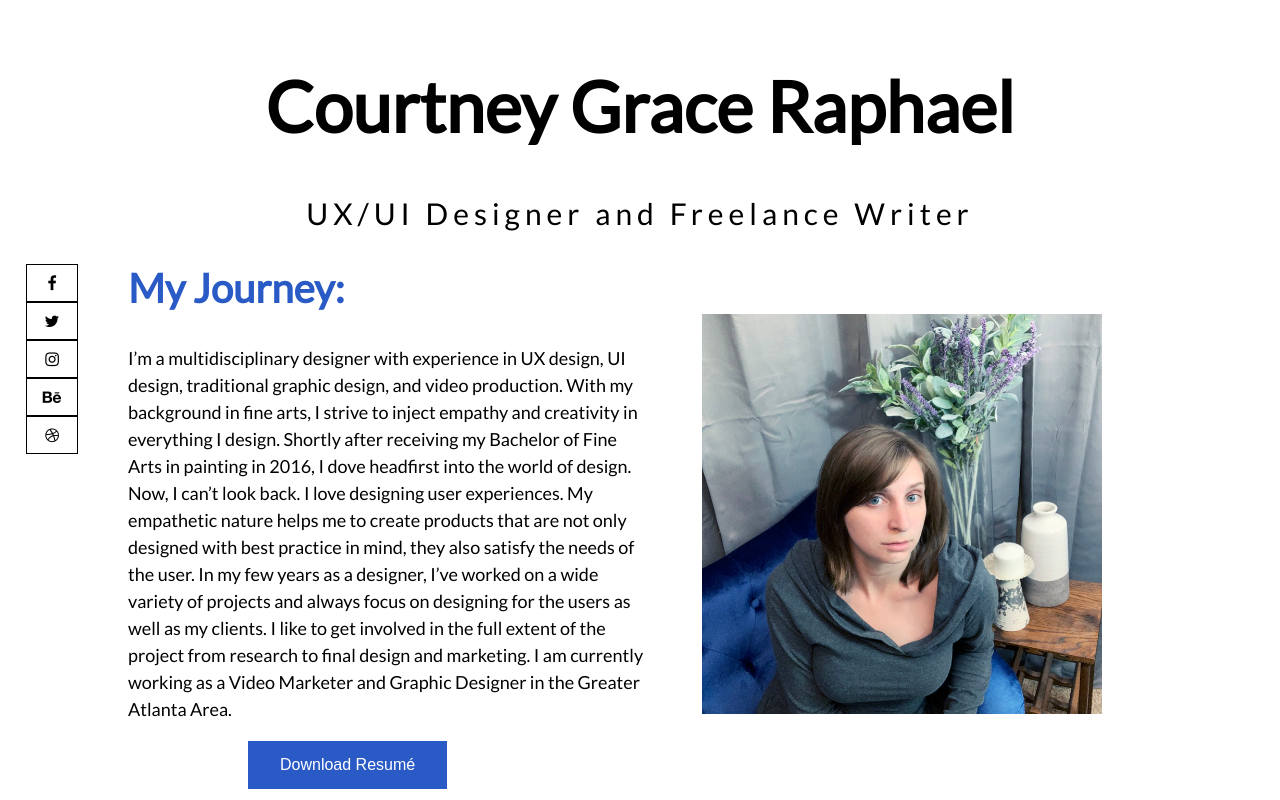
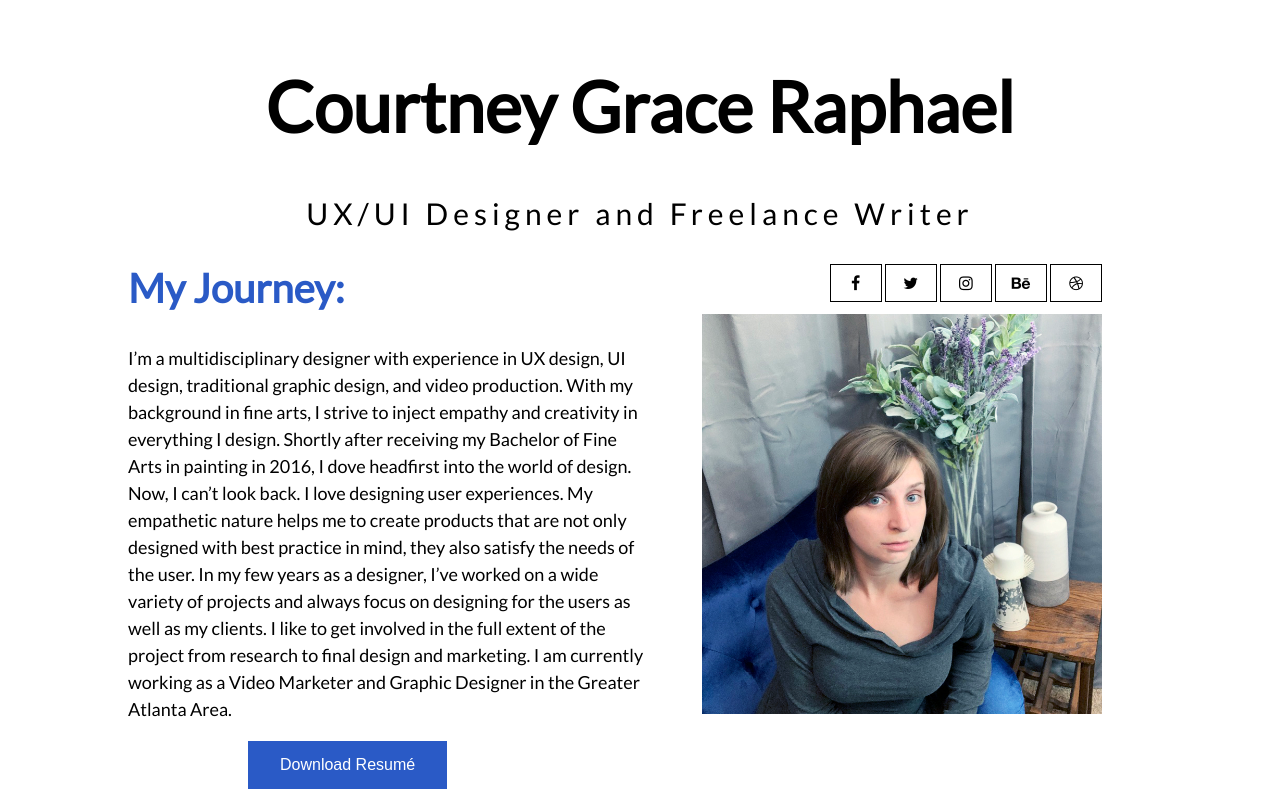
Before and after one commit to rcourtneygrace/AboutMe, a plain HTML site: page index.html in a window 1280 px wide. Shown: the top 800 px of the page. Drawn offline with Linux system fonts and the light colour scheme.

Commit message:
Fix social links, whitespace

```diff
--- a/index.html
+++ b/index.html
@@ -13,59 +13,52 @@
 
 <h1>Courtney Grace Raphael</h1>
 
-<h3> UX/UI Designer and Freelance Writer</h3>
-
-
+<h3>UX/UI Designer and Freelance Writer</h3>
 
 <div class="hero">
+
     <img class="disMe" src="Images/DisMe.jpg">
-    <div class="inlineText">
-        <h2 class=myJourney>My Journey:</h2>
-        <p class=myJourneyText>I’m a multidisciplinary designer with experience in UX design, UI design, traditional graphic design, and video production. With my background in fine arts, I strive to inject empathy and creativity in everything I design. Shortly after receiving my Bachelor of Fine Arts in painting in 2016, I dove headfirst into the world of design. Now, I can’t look back. I love designing user experiences. My empathetic nature helps me to create products that are not only designed with best practice in mind, they also satisfy the needs of the user. In my few years as a designer, I’ve worked on a wide variety of projects and always focus on designing for the users as well as my clients. I like to get involved in the full extent of the project from research to final design and marketing. I am currently working as a Video Marketer and Graphic Designer in the Greater Atlanta Area. </p>
+
     <div id=social>
-            <a href="#" class="fa fa-facebook" ></a>
+        <a href="#" class="fa fa-facebook"></a>
         <a href="#" class="fa fa-twitter"></a>
         <a href="#" class="fa fa-instagram"></a>
         <a href="#" class="fa fa-behance"></a>
         <a href="#" class="fa fa-dribbble"></a>
     </div>
-    </div>
+
+    <h2 class=myJourney>My Journey:</h2>
+
+    <p class=myJourneyText>I’m a multidisciplinary designer with experience in UX design, UI design, traditional graphic design, and video production. With my background in fine arts, I strive to inject empathy and creativity in everything I design. Shortly after receiving my Bachelor of Fine Arts in painting in 2016, I dove headfirst into the world of design. Now, I can’t look back. I love designing user experiences. My empathetic nature helps me to create products that are not only designed with best practice in mind, they also satisfy the needs of the user. In my few years as a designer, I’ve worked on a wide variety of projects and always focus on designing for the users as well as my clients. I like to get involved in the full extent of the project from research to final design and marketing. I am currently working as a Video Marketer and Graphic Designer in the Greater Atlanta Area.</p>
 </div>
 
 <button>Download Resumé</button>
 
-<img class="arrows" src="Images/JourneyArrows.png" >
-
+<img class="arrows" src="Images/JourneyArrows.png">
 
     <h2 class=secondaryHeader>Outside of Work:</h2>
 
-    <p class=centeredParagraph>As a fine artist, I have always felt the need to create. In my spare time you can find me in my studio painting with watercolor, or perhaps using my iPad to create a digital sketch. I also love to cook because I love using flavor as a form of art. My most cherished passion, however, is writing, but I’m not the kind of person who likes to keep a journal. I write because I love story in any form I can find it. I use it in my UX designs as well as my personal art. I am currently developing a blog that was inspired by the idea that I can create myself as if I were a character in a book. It’s scoped to be highly designed and calculated to use style as a form of self-love. </p>
+    <p class=centeredParagraph>As a fine artist, I have always felt the need to create. In my spare time you can find me in my studio painting with watercolor, or perhaps using my iPad to create a digital sketch. I also love to cook because I love using flavor as a form of art. My most cherished passion, however, is writing, but I’m not the kind of person who likes to keep a journal. I write because I love story in any form I can find it. I use it in my UX designs as well as my personal art. I am currently developing a blog that was inspired by the idea that I can create myself as if I were a character in a book. It’s scoped to be highly designed and calculated to use style as a form of self-love.</p>
 
     <h2 class=secondaryHeader>Fun Facts:</h2>
 
     <ul>
-        <li>I like to infuse everything with art and design, from my living space, my personality, and especially      my professional work. </li>
+        <li>I like to infuse everything with art and design, from my living space, my personality, and especially my professional work.</li>
         <li>I’m a health and fitness advocate as I come from a background in sports.</li>
-        <li>For 2 years of my college career, I had a full-ride soccer scholarship and I played on my varsity soccer team for all 4 years of high school. </li>
-        <li>ENFP: Very curious, highly empathetic, friendly, energetic and enthusiastic, excellent communicator. </li>
+        <li>For 2 years of my college career, I had a full-ride soccer scholarship and I played on my varsity soccer team for all 4 years of high school.</li>
+        <li>ENFP: Very curious, highly empathetic, friendly, energetic and enthusiastic, excellent communicator.</li>
     </ul>
 
-
     <div class="row">
-
         <div class="column">
             <img src="Images/Blue2.jpg" alt="Forest" style="width:100%">
         </div>
-
         <div class="column">
             <img src="Images/orange.jpg" alt="Mountains" style="width:100%">
         </div>
-
         <div class="column">
             <img src="Images/Space Hair.jpg" alt="Mountains" style="width:100%">
         </div>
-
       </div>
-
 </body>
 </html>
--- a/style.css
+++ b/style.css
@@ -41,9 +41,8 @@ a{
 }
 
 #social{
+  right:50px;
   position: absolute;
-  top: 0px;
-  right:50px;
 }
 
 button{
@@ -60,9 +59,7 @@ button{
 button:hover{
   opacity: 50%;
 }
-.hero{
-    display: inline;
-}
+
 .disMe{
     height: 400px;
     width:400px;
```
Lines whose indentation alone changed are shown as unchanged.
